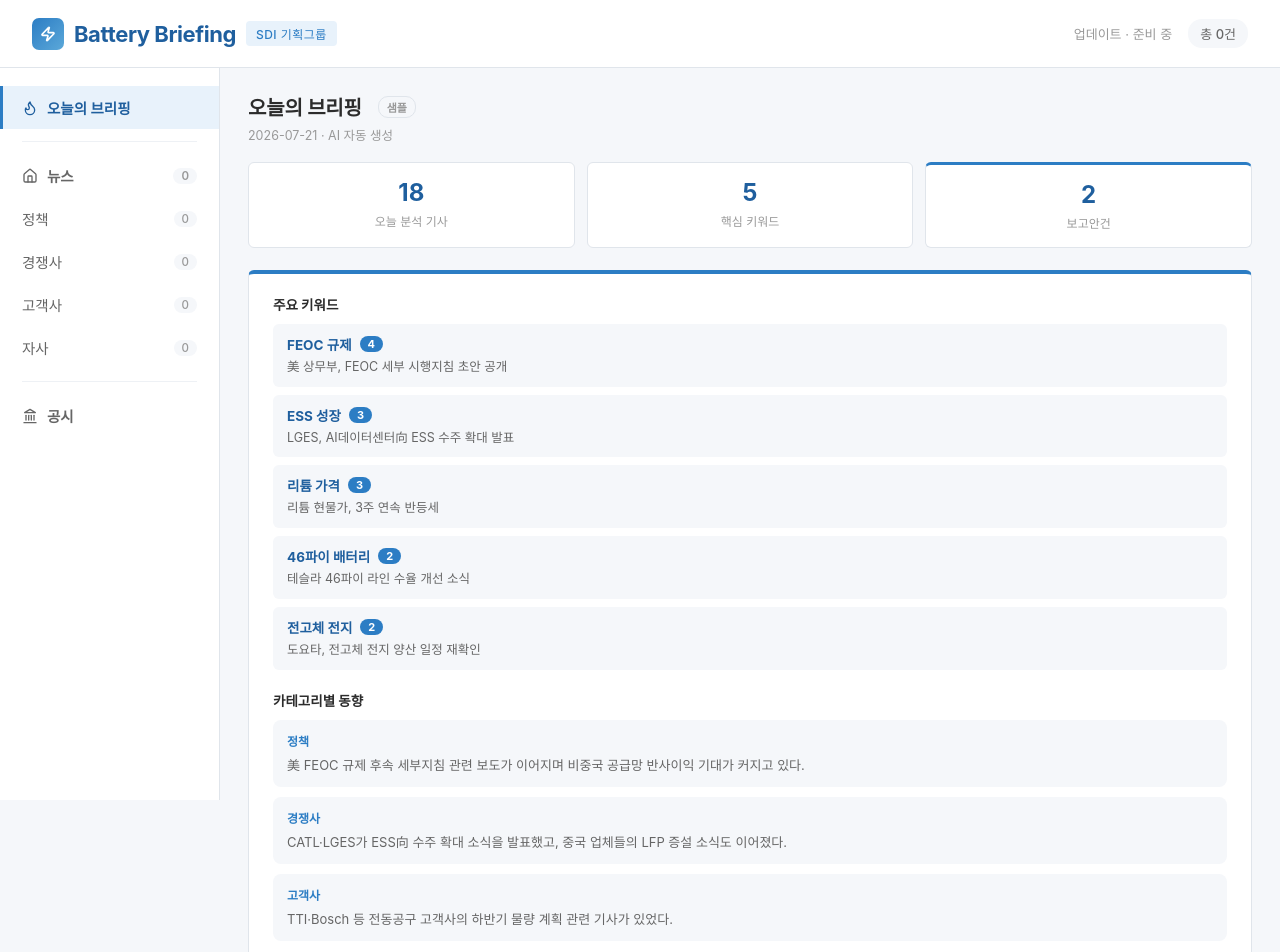
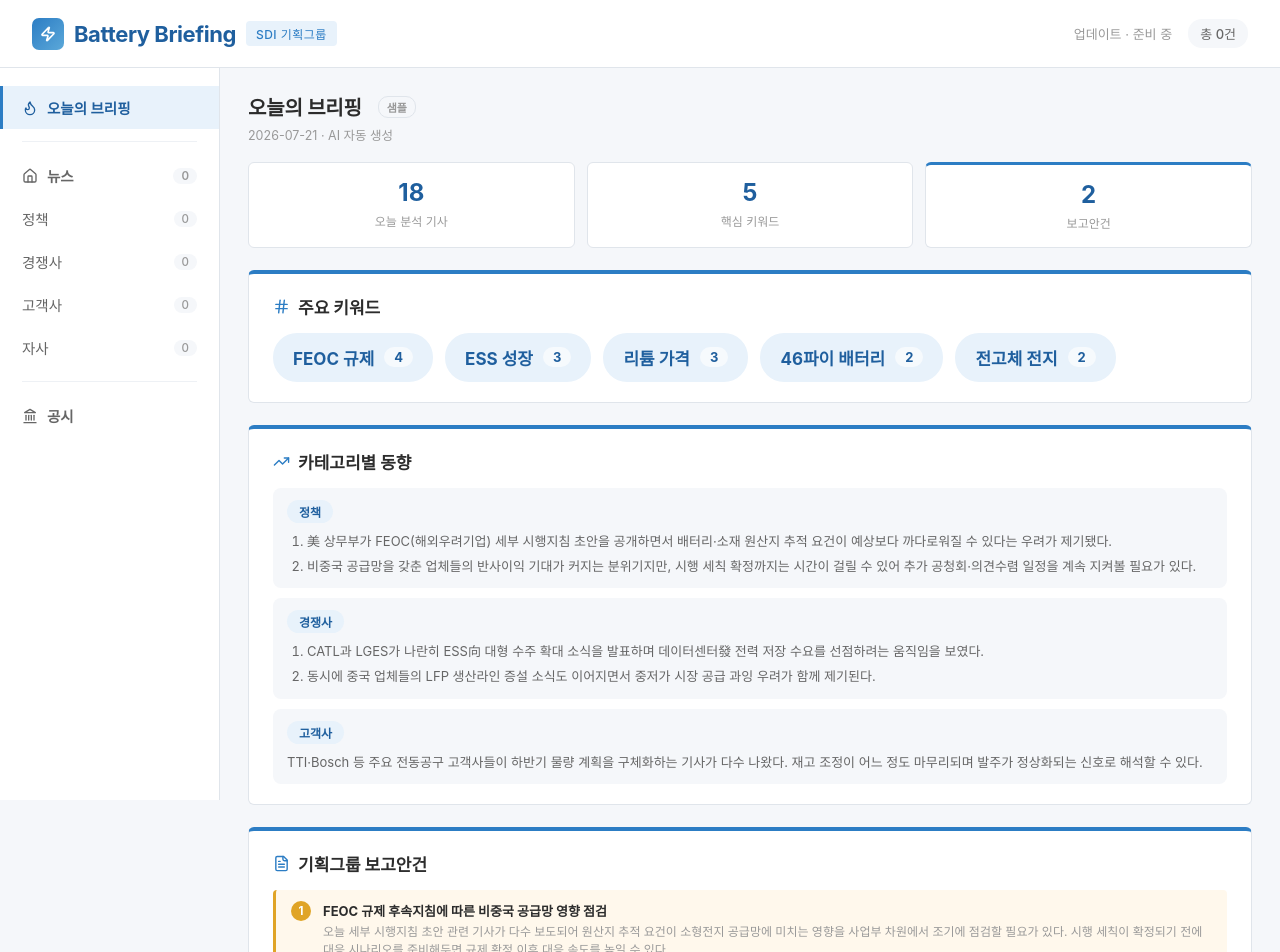
Before and after one commit to jiyoung9332/battery-briefing, a React (Vite) app: page / in a window 1280 px wide. Shown: the top 952 px of the page. Built offline with nearby package versions, Linux system fonts and the light colour scheme; a web font is replaced by a local one.

Commit message:
Update App.jsx

```diff
--- a/src/App.jsx
+++ b/src/App.jsx
@@ -47,20 +47,28 @@ const SAMPLE_DAILY_INSIGHT = {
   date: '2026-07-21',
   articleCount: 18,
   keywords: [
-    { keyword: 'FEOC 규제', count: 4, headline: '美 상무부, FEOC 세부 시행지침 초안 공개' },
-    { keyword: 'ESS 성장', count: 3, headline: 'LGES, AI데이터센터向 ESS 수주 확대 발표' },
-    { keyword: '리튬 가격', count: 3, headline: '리튬 현물가, 3주 연속 반등세' },
-    { keyword: '46파이 배터리', count: 2, headline: '테슬라 46파이 라인 수율 개선 소식' },
-    { keyword: '전고체 전지', count: 2, headline: '도요타, 전고체 전지 양산 일정 재확인' },
+    { keyword: 'FEOC 규제', count: 4, headline: '美 상무부, FEOC 세부 시행지침 초안 공개', link: 'https://example.com/news/feoc-guideline' },
+    { keyword: 'ESS 성장', count: 3, headline: 'LGES, AI데이터센터向 ESS 수주 확대 발표', link: 'https://example.com/news/lges-ess' },
+    { keyword: '리튬 가격', count: 3, headline: '리튬 현물가, 3주 연속 반등세', link: 'https://example.com/news/lithium-price' },
+    { keyword: '46파이 배터리', count: 2, headline: '테슬라 46파이 라인 수율 개선 소식', link: 'https://example.com/news/tesla-4680' },
+    { keyword: '전고체 전지', count: 2, headline: '도요타, 전고체 전지 양산 일정 재확인', link: 'https://example.com/news/toyota-solid-state' },
   ],
   categorySummaries: [
-    { cat: 'policy', summary: '美 FEOC 규제 후속 세부지침 관련 보도가 이어지며 비중국 공급망 반사이익 기대가 커지고 있다.' },
-    { cat: 'competitor', summary: 'CATL·LGES가 ESS向 수주 확대 소식을 발표했고, 중국 업체들의 LFP 증설 소식도 이어졌다.' },
-    { cat: 'customer', summary: 'TTI·Bosch 등 전동공구 고객사의 하반기 물량 계획 관련 기사가 있었다.' },
+    { cat: 'policy', points: [
+      '美 상무부가 FEOC(해외우려기업) 세부 시행지침 초안을 공개하면서 배터리·소재 원산지 추적 요건이 예상보다 까다로워질 수 있다는 우려가 제기됐다.',
+      '비중국 공급망을 갖춘 업체들의 반사이익 기대가 커지는 분위기지만, 시행 세칙 확정까지는 시간이 걸릴 수 있어 추가 공청회·의견수렴 일정을 계속 지켜볼 필요가 있다.',
+    ] },
+    { cat: 'competitor', points: [
+      'CATL과 LGES가 나란히 ESS向 대형 수주 확대 소식을 발표하며 데이터센터發 전력 저장 수요를 선점하려는 움직임을 보였다.',
+      '동시에 중국 업체들의 LFP 생산라인 증설 소식도 이어지면서 중저가 시장 공급 과잉 우려가 함께 제기된다.',
+    ] },
+    { cat: 'customer', points: [
+      'TTI·Bosch 등 주요 전동공구 고객사들이 하반기 물량 계획을 구체화하는 기사가 다수 나왔다. 재고 조정이 어느 정도 마무리되며 발주가 정상화되는 신호로 해석할 수 있다.',
+    ] },
   ],
   reportAgenda: [
-    { title: 'FEOC 규제 후속지침에 따른 비중국 공급망 영향 점검', reason: '오늘 관련 기사가 다수 보도되어 사업부 차원의 대응 방향 검토가 필요함' },
-    { title: 'ESS向 경쟁사 수주 확대 동향 공유', reason: 'CATL·LGES 수주 소식이 소형전지 파생 수요 판단에 참고가 될 수 있음' },
+    { title: 'FEOC 규제 후속지침에 따른 비중국 공급망 영향 점검', reason: '오늘 세부 시행지침 초안 관련 기사가 다수 보도되어 원산지 추적 요건이 소형전지 공급망에 미치는 영향을 사업부 차원에서 조기에 점검할 필요가 있다. 시행 세칙이 확정되기 전에 대응 시나리오를 준비해두면 규제 확정 이후 대응 속도를 높일 수 있다.' },
+    { title: 'ESS向 경쟁사 수주 확대 동향 공유', reason: 'CATL·LGES의 ESS 수주 확대 소식은 소형전지와 직접 경합하지는 않지만, 두 회사의 생산능력 배분 전략 변화를 보여주는 신호다. 파생 수요 및 라인 우선순위 변화 가능성을 유관부서와 공유해 중장기 대응 방향을 함께 논의할 필요가 있다.' },
   ],
 };
 
@@ -608,20 +616,42 @@ function DailyStatBar({ data }) {
 }
 
 function DailyKeywordsList({ keywords }) {
+  const [openIdx, setOpenIdx] = useState(null);
   if (!keywords || keywords.length === 0) return null;
   return (
-    <div className="bb-daily-block">
-      <div className="bb-daily-block-title">주요 키워드</div>
-      <div className="bb-daily-keyword-list">
-        {keywords.map((k, idx) => (
-          <div className="bb-daily-keyword-row" key={idx}>
-            <div className="bb-daily-keyword-name">
-              {k.keyword}
-              {typeof k.count === 'number' && <span className="bb-daily-keyword-count">{k.count}</span>}
+    <div className="bb-daily">
+      <div className="bb-daily-block-title"><Hash size={17} /> 주요 키워드</div>
+      <div className="bb-daily-keyword-cloud">
+        {keywords.map((k, idx) => {
+          const isOpen = openIdx === idx;
+          return (
+            <div className="bb-daily-keyword-chip-wrap" key={idx}>
+              <button
+                type="button"
+                className={`bb-daily-keyword-chip ${isOpen ? 'active' : ''}`}
+                onClick={() => setOpenIdx(isOpen ? null : idx)}
+              >
+                {k.keyword}
+                {typeof k.count === 'number' && <span className="bb-daily-keyword-chip-count">{k.count}</span>}
+              </button>
+              {isOpen && k.headline && (
+                k.link ? (
+                  <a
+                    href={k.link}
+                    target="_blank"
+                    rel="noopener noreferrer"
+                    className="bb-daily-keyword-popover bb-daily-keyword-popover-link"
+                  >
+                    {k.headline}
+                    <span className="bb-daily-keyword-popover-cta">기사 보러가기 <ExternalLink size={11} /></span>
+                  </a>
+                ) : (
+                  <div className="bb-daily-keyword-popover">{k.headline}</div>
+                )
+              )}
             </div>
-            {k.headline && <div className="bb-daily-keyword-headline">{k.headline}</div>}
-          </div>
-        ))}
+          );
+        })}
       </div>
     </div>
   );
@@ -630,15 +660,22 @@ function DailyKeywordsList({ keywords }) {
 function DailyCategoryRows({ summaries }) {
   if (!summaries || summaries.length === 0) return null;
   return (
-    <div className="bb-daily-block">
-      <div className="bb-daily-block-title">카테고리별 동향</div>
+    <div className="bb-daily">
+      <div className="bb-daily-block-title"><TrendingUp size={17} /> 카테고리별 동향</div>
       <div className="bb-daily-catrow-list">
         {summaries.map((s, idx) => {
           const cat = CATEGORIES.find(c => c.id === s.cat);
+          const points = Array.isArray(s.points) && s.points.length > 0 ? s.points : (s.summary ? [s.summary] : []);
           return (
-            <div className={`bb-daily-catrow bb-daily-catrow-${s.cat}`} key={idx}>
+            <div className="bb-daily-catrow" key={idx}>
               <div className="bb-daily-catrow-label">{cat ? cat.label : s.cat}</div>
-              <div className="bb-daily-catrow-text">{s.summary}</div>
+              {points.length > 1 ? (
+                <ol className="bb-daily-catrow-points">
+                  {points.map((p, pIdx) => <li key={pIdx}>{p}</li>)}
+                </ol>
+              ) : (
+                <div className="bb-daily-catrow-text">{points[0]}</div>
+              )}
             </div>
           );
         })}
@@ -650,8 +687,8 @@ function DailyCategoryRows({ summaries }) {
 function DailyReportAgenda({ items }) {
   if (!items || items.length === 0) return null;
   return (
-    <div className="bb-daily-agenda">
-      <div className="bb-daily-agenda-title"><Target size={14} /> 기획그룹 보고안건</div>
+    <div className="bb-daily">
+      <div className="bb-daily-agenda-title"><FileText size={17} /> 기획그룹 보고안건</div>
       <div className="bb-daily-agenda-list">
         {items.map((item, idx) => (
           <div className="bb-daily-agenda-item" key={idx}>
@@ -692,11 +729,9 @@ function DailyView({ data, weeklyInsightHistory }) {
 
       <DailyStatBar data={data} />
 
-      <div className="bb-daily">
-        <DailyKeywordsList keywords={data.keywords} />
-        <DailyCategoryRows summaries={data.categorySummaries} />
-        <DailyReportAgenda items={data.reportAgenda} />
-      </div>
+      <DailyKeywordsList keywords={data.keywords} />
+      <DailyCategoryRows summaries={data.categorySummaries} />
+      <DailyReportAgenda items={data.reportAgenda} />
 
       <TopicArchive history={weeklyInsightHistory} />
     </div>
@@ -1516,7 +1551,7 @@ const FINREPORT_COMPANY_META = {
 };
 
 function FinReportBarRow({ row }) {
-  const companyIds = Object.keys(row).filter(k => k !== 'metric');
+  const companyIds = Object.keys(row).filter(k => k !== 'metric' && k !== 'unit');
   const maxAbs = Math.max(1, ...companyIds.map(id => Math.abs(row[id] || 0)));
   return (
     <div className="bb-finreport-bar-row">
@@ -1864,8 +1899,9 @@ const globalStyles = `
   .bb-total-count { font-size: 13px; color: var(--ink-mute); background: var(--bg); padding: 5px 12px; border-radius: 14px; font-weight: 500; }
 
   /* ━━━ Layout (사이드바 + 콘텐츠) ━━━ */
-  /* 여백 없이 화면 전체 폭을 채우도록 max-width 제거 (넓은 모니터에서 좌우 빈 공간 방지) */
-  .bb-layout { display: flex; width: 100%; align-items: flex-start; }
+  /* 완전히 꽉 채우면 넓은 모니터에서 표/그래프가 지나치게 길어지므로,
+     적당한 최대폭을 두고 좌우 여백만 살짝 주는 방식으로 가운데 정렬한다. */
+  .bb-layout { display: flex; width: 100%; max-width: 1600px; margin: 0 auto; align-items: flex-start; }
   .bb-sidebar {
     width: 220px;
     flex-shrink: 0;
@@ -2632,29 +2668,87 @@ const globalStyles = `
   }
   .bb-daily-block { margin-bottom: 20px; }
   .bb-daily-block:last-child { margin-bottom: 0; }
-  .bb-daily-block-title { font-size: 13.5px; font-weight: 700; color: var(--ink); margin-bottom: 10px; }
-
-  .bb-daily-keyword-list { display: flex; flex-direction: column; gap: 8px; }
-  .bb-daily-keyword-row { background: var(--bg); border-radius: 6px; padding: 10px 14px; }
-  .bb-daily-keyword-name { font-size: 13.5px; font-weight: 700; color: var(--primary-dark); display: flex; align-items: center; gap: 8px; }
-  .bb-daily-keyword-count {
-    font-size: 11px;
+  .bb-daily-block-title { display: flex; align-items: center; gap: 8px; font-size: 17px; font-weight: 700; color: var(--ink); margin-bottom: 14px; }
+  .bb-daily-block-title svg { color: var(--primary); flex-shrink: 0; }
+
+  .bb-daily-keyword-cloud { display: flex; flex-wrap: wrap; gap: 12px; }
+  .bb-daily-keyword-chip-wrap { position: relative; }
+  .bb-daily-keyword-chip {
+    display: inline-flex;
+    align-items: center;
+    gap: 10px;
+    background: var(--primary-bg);
+    color: var(--primary-dark);
+    border: none;
+    border-radius: 24px;
+    padding: 12px 20px;
+    font-family: inherit;
+    font-size: 17px;
     font-weight: 700;
-    color: #fff;
-    background: var(--primary);
-    padding: 1px 8px;
+    cursor: pointer;
+    transition: background 0.15s;
+  }
+  .bb-daily-keyword-chip:hover { background: #d9ecfa; }
+  .bb-daily-keyword-chip.active { background: var(--primary); color: #fff; }
+  .bb-daily-keyword-chip-count {
+    font-size: 13px;
+    font-weight: 700;
+    background: rgba(255,255,255,0.6);
+    color: var(--primary-dark);
+    padding: 2px 10px;
     border-radius: 10px;
   }
-  .bb-daily-keyword-headline { font-size: 12.5px; color: var(--ink-mute); margin-top: 4px; line-height: 1.5; }
+  .bb-daily-keyword-chip.active .bb-daily-keyword-chip-count { background: rgba(255,255,255,0.25); color: #fff; }
+  .bb-daily-keyword-popover {
+    position: absolute;
+    top: calc(100% + 8px);
+    left: 0;
+    z-index: 5;
+    min-width: 240px;
+    max-width: 320px;
+    background: #fff;
+    border: 1px solid var(--line);
+    border-radius: 8px;
+    padding: 12px 14px;
+    font-size: 13.5px;
+    color: var(--ink-mute);
+    line-height: 1.55;
+    box-shadow: 0 6px 18px rgba(0,0,0,0.08);
+    display: block;
+  }
+  .bb-daily-keyword-popover-link { cursor: pointer; }
+  .bb-daily-keyword-popover-link:hover { border-color: var(--primary); color: var(--primary-dark); }
+  .bb-daily-keyword-popover-cta {
+    display: flex;
+    align-items: center;
+    gap: 4px;
+    margin-top: 8px;
+    font-size: 12px;
+    font-weight: 700;
+    color: var(--primary);
+  }
 
   .bb-daily-catrow-list { display: flex; flex-direction: column; gap: 10px; }
   .bb-daily-catrow { background: var(--bg); border-radius: 8px; padding: 12px 14px; }
-  .bb-daily-catrow-label { font-size: 12px; font-weight: 700; color: var(--primary); margin-bottom: 6px; }
+  .bb-daily-catrow-label {
+    display: inline-block;
+    font-size: 12px;
+    font-weight: 700;
+    color: var(--primary-dark);
+    background: var(--primary-bg);
+    padding: 3px 12px;
+    border-radius: 12px;
+    margin-bottom: 8px;
+  }
   .bb-daily-catrow-text { font-size: 13px; color: var(--ink-mute); line-height: 1.55; }
+  .bb-daily-catrow-points { margin: 0; padding-left: 20px; font-size: 13px; color: var(--ink-mute); line-height: 1.6; }
+  .bb-daily-catrow-points li { margin-bottom: 4px; }
+  .bb-daily-catrow-points li:last-child { margin-bottom: 0; }
 
   /* ━━━ 오늘의 보고안건 ━━━ */
   .bb-daily-agenda { border-top: 1px dashed var(--line); padding-top: 14px; }
-  .bb-daily-agenda-title { display: flex; align-items: center; gap: 6px; font-size: 13px; font-weight: 700; color: var(--ink); margin-bottom: 10px; }
+  .bb-daily-agenda-title { display: flex; align-items: center; gap: 8px; font-size: 17px; font-weight: 700; color: var(--ink); margin-bottom: 14px; }
+  .bb-daily-agenda-title svg { color: var(--primary); flex-shrink: 0; }
   .bb-daily-agenda-list { display: flex; flex-direction: column; gap: 8px; }
   .bb-daily-agenda-item { display: flex; align-items: flex-start; gap: 12px; background: #FFF8EC; border-left: 3px solid #E0A426; border-radius: 4px; padding: 11px 15px; }
   .bb-daily-agenda-num {
```
